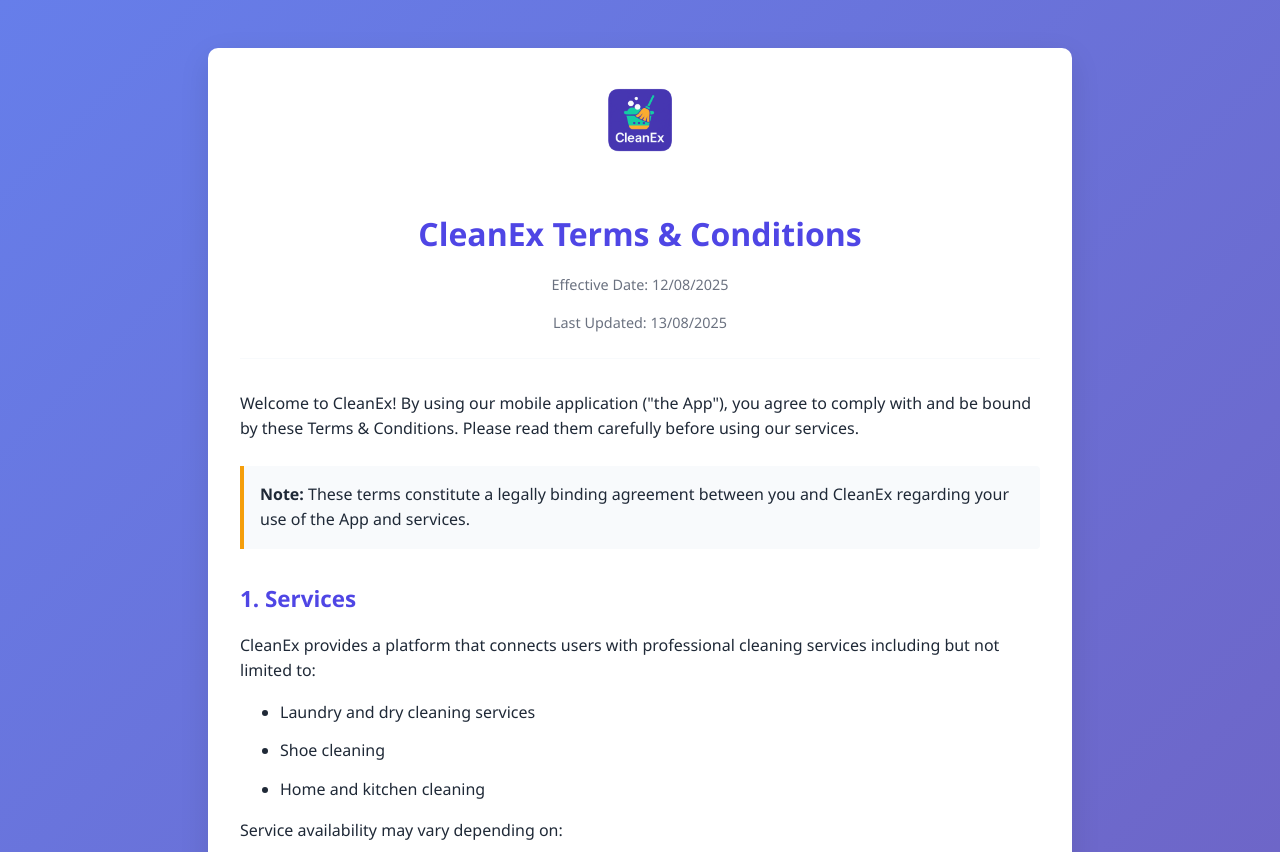
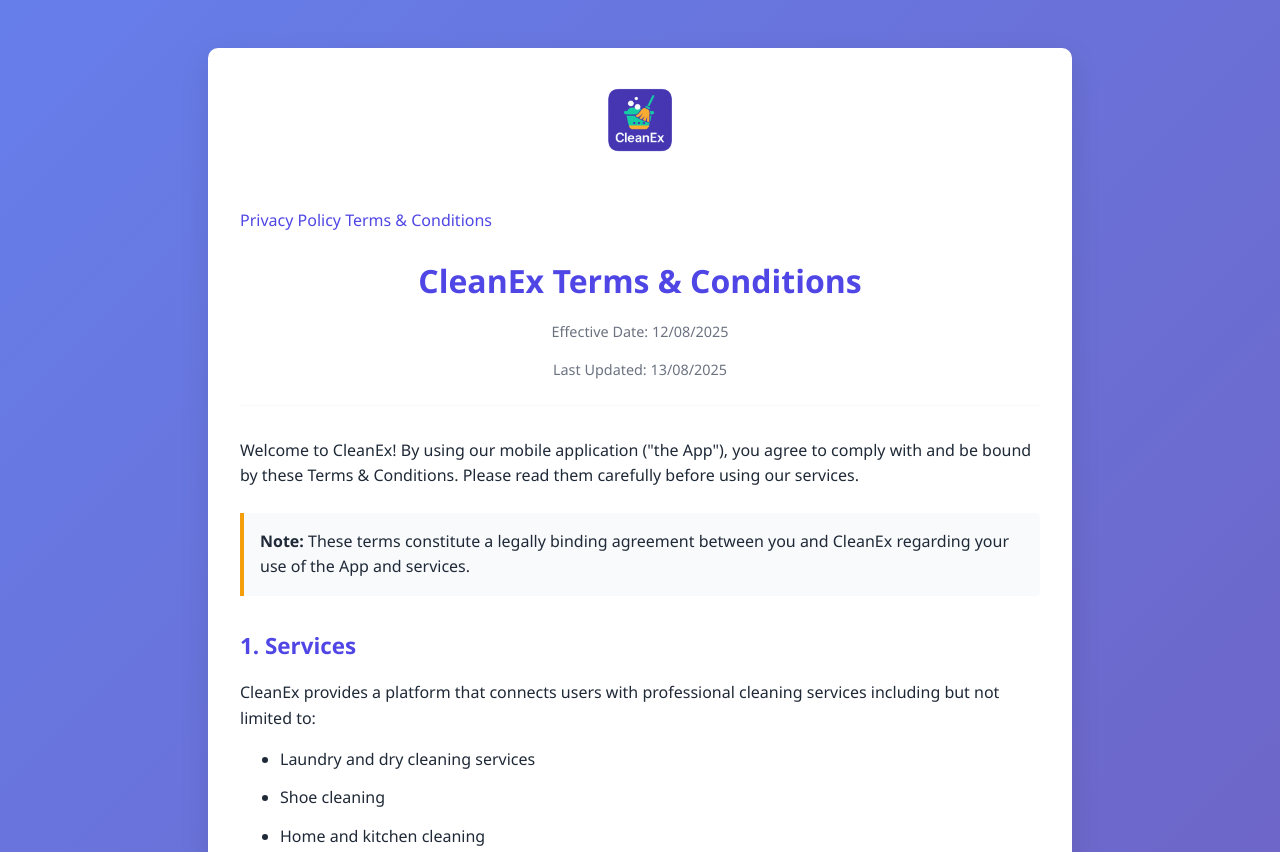
Before and after one commit to Moussassoss/CleanEx-Privacy, a plain HTML site: page terms.html in a window 1280 px wide. Shown: the top 852 px of the page. Drawn offline with Linux system fonts and the light colour scheme.

Commit message:
link showed on top

```diff
--- a/terms.html
+++ b/terms.html
@@ -131,7 +131,10 @@
         <div class="logo-container">
             <img src="assets/logo.png" alt="CleanEx Logo" class="logo">
         </div>
-
+        <div class="nav-links">
+            <a href="index.html" class="active">Privacy Policy</a>
+            <a href="terms.html">Terms & Conditions</a>
+        </div>
         <header>
             <h1>CleanEx Terms & Conditions</h1>
             <p class="effective-date">Effective Date: 12/08/2025</p>
```
